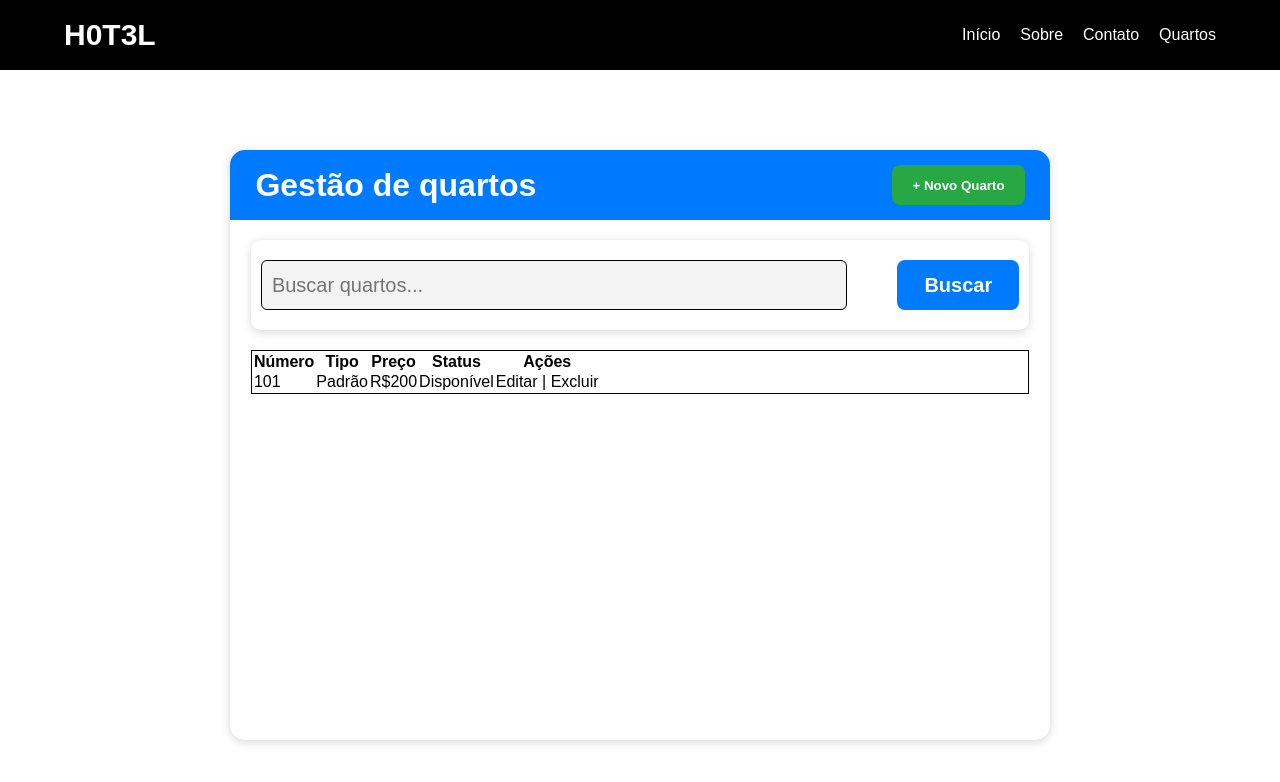
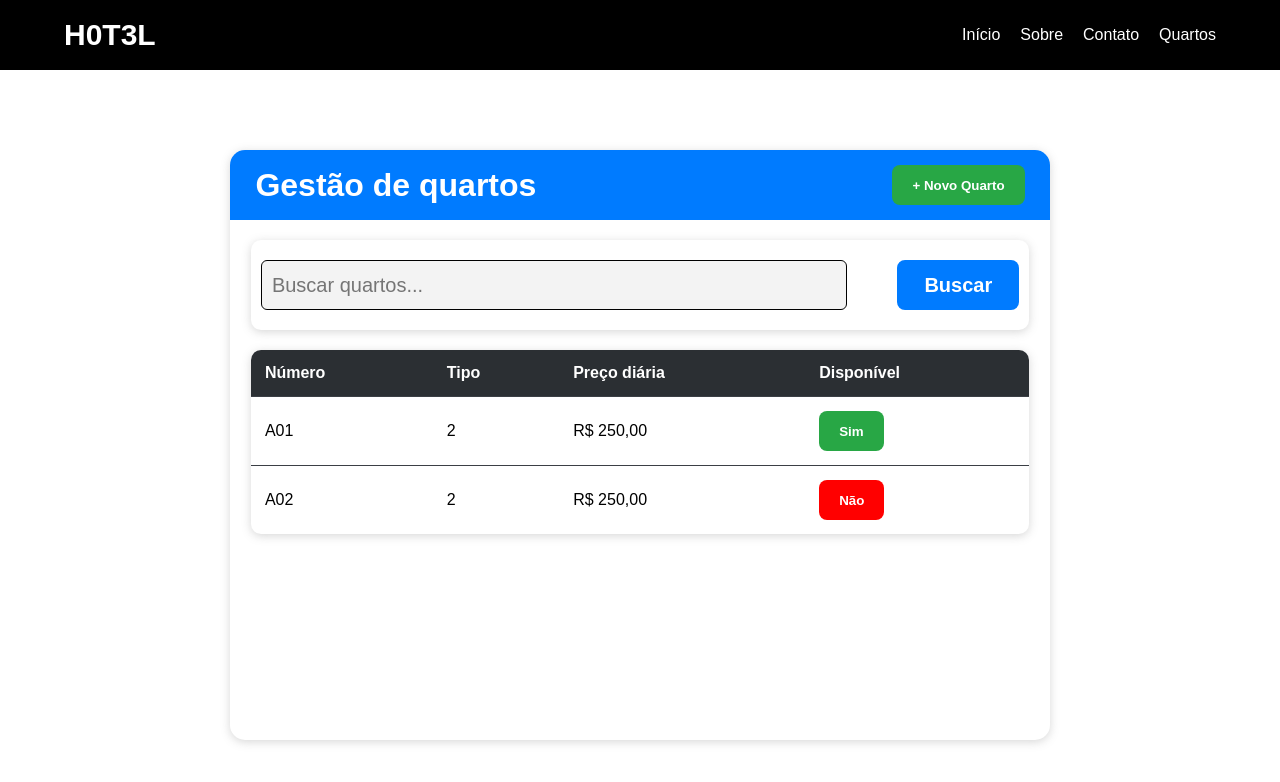
Before and after one commit to luc4s-23/Gerenciamento-de-hotel-, a React (Create React App) app in the folder Front/front-hoteis/: page /Quarto in a window 1280 px wide. Shown: the top 782 px of the page. Built offline with nearby package versions, Linux system fonts and the light colour scheme.

Commit message:
atualização da interface 'gestão de quartos'

```diff
--- a/Front/front-hoteis/src/Components/Botao/Botao.js
+++ b/Front/front-hoteis/src/Components/Botao/Botao.js
@@ -1,6 +1,6 @@
 import './Botao.css'
 
-function BotaoNovoQuarto({ children, classe, onClick }) {
+function Botao({ children, classe, onClick }) {
     return (
         <button className={`btn-base ${classe}`} onClick={onClick}>
             {children}
@@ -8,4 +8,4 @@ function BotaoNovoQuarto({ children, classe, onClick }) {
     );
 }
 
-export default BotaoNovoQuarto;
+export default Botao;
--- a/Front/front-hoteis/src/paginas/Quartos/Quarto.css
+++ b/Front/front-hoteis/src/paginas/Quartos/Quarto.css
@@ -21,7 +21,7 @@
     box-shadow: 0px 2px 10px rgba(124, 124, 124, 0.3);
 }
 
-.head-quartos{
+.head-quartos {
     background-color: #007bff;
     color: white;
     display: flex;
@@ -41,6 +41,51 @@
     gap: 20px;
 }
 
-.tabela-quartos{
-    border: 1px solid;
+.tabela-quartos {
+    border: 1px solid brgb(0, 0, 0);
+    box-shadow: 0px 2px 10px rgba(124, 124, 124, 0.3);
+    border-radius: 10px;
+
 }
+
+.tabela-dark{
+    width:100%;
+    border-collapse:collapse; /* IMPORTANTE */
+    border-spacing:0;
+    color:#000000;
+    border-radius:10px 10px 10px 10px;
+    overflow:hidden;
+}
+
+/* cabeçalho */
+.tabela-dark thead {
+    background-color: #2b2f33;
+    color: white;
+
+}
+
+.tabela-dark thead tr {
+    border-radius: 15px;
+}
+
+.tabela-dark th {
+    text-align: left;
+    padding: 14px;
+    font-weight: 600;
+}
+
+/* linhas */
+.tabela-dark td {
+    padding: 14px;
+}
+
+/* separação entre linhas */
+.tabela-dark tbody tr {
+    border-top: 1px solid #3b3f45;
+}
+
+/* hover */
+.tabela-dark tbody tr:hover {
+    background-color: #2a2e33;
+    color: white;
+}
--- a/Front/front-hoteis/src/paginas/Quartos/Quarto.js
+++ b/Front/front-hoteis/src/paginas/Quartos/Quarto.js
@@ -1,6 +1,6 @@
 import './Quarto.css';
 import BarraPesquisa from '../../Components/BarraPesquisa/BarraPesquisa';
-import BotaoNovoQuarto from '../../Components/Botao/Botao'
+import Botao from '../../Components/Botao/Botao'
 // import {DoorOpen} from '../../Components/icones/icones'
 
 
@@ -31,12 +31,9 @@ function Quarto() {
                 {/* <DoorOpen /> */}
                 <h1 className='titulo-pag'>Gestão de quartos</h1>
 
-                <BotaoNovoQuarto
-                    className='botao-novo-quarto'
-                    classe="verde"
-                >
+                <Botao className='botao-novo-quarto' classe="verde">
                     + Novo Quarto
-                </BotaoNovoQuarto>
+                </Botao>
             </header>
 
             <section className='hero-quarto'>
@@ -44,26 +41,41 @@ function Quarto() {
                 <BarraPesquisa />
 
                 <div className='tabela-quartos'>
-                    <table>
+                    <table class="tabela-dark">
+
                         <thead>
                             <tr>
                                 <th>Número</th>
                                 <th>Tipo</th>
-                                <th>Preço</th>
-                                <th>Status</th>
-                                <th>Ações</th>
+                                <th>Preço diária</th>
+                                <th>Disponível</th>
                             </tr>
                         </thead>
 
                         <tbody>
                             <tr>
-                                <td>101</td>
-                                <td>Padrão</td>
-                                <td>R$200</td>
-                                <td>Disponível</td>
-                                <td>Editar | Excluir</td>
+                                <td>A01</td>
+                                <td>2</td>
+                                <td>R$ 250,00</td>
+                                <td>
+                                    <Botao classe={'verde'}>
+                                        Sim
+                                    </Botao>
+                                </td>
+                            </tr>
+
+                            <tr>
+                                <td>A02</td>
+                                <td>2</td>
+                                <td>R$ 250,00</td>
+                                <td>
+                                    <Botao classe={'vermelho'}>
+                                        Não
+                                    </Botao>
+                                </td>
                             </tr>
                         </tbody>
+
                     </table>
                 </div>
 
```
Also changed, not shown: 2 other files (tests, documents, lock files or other folders).
